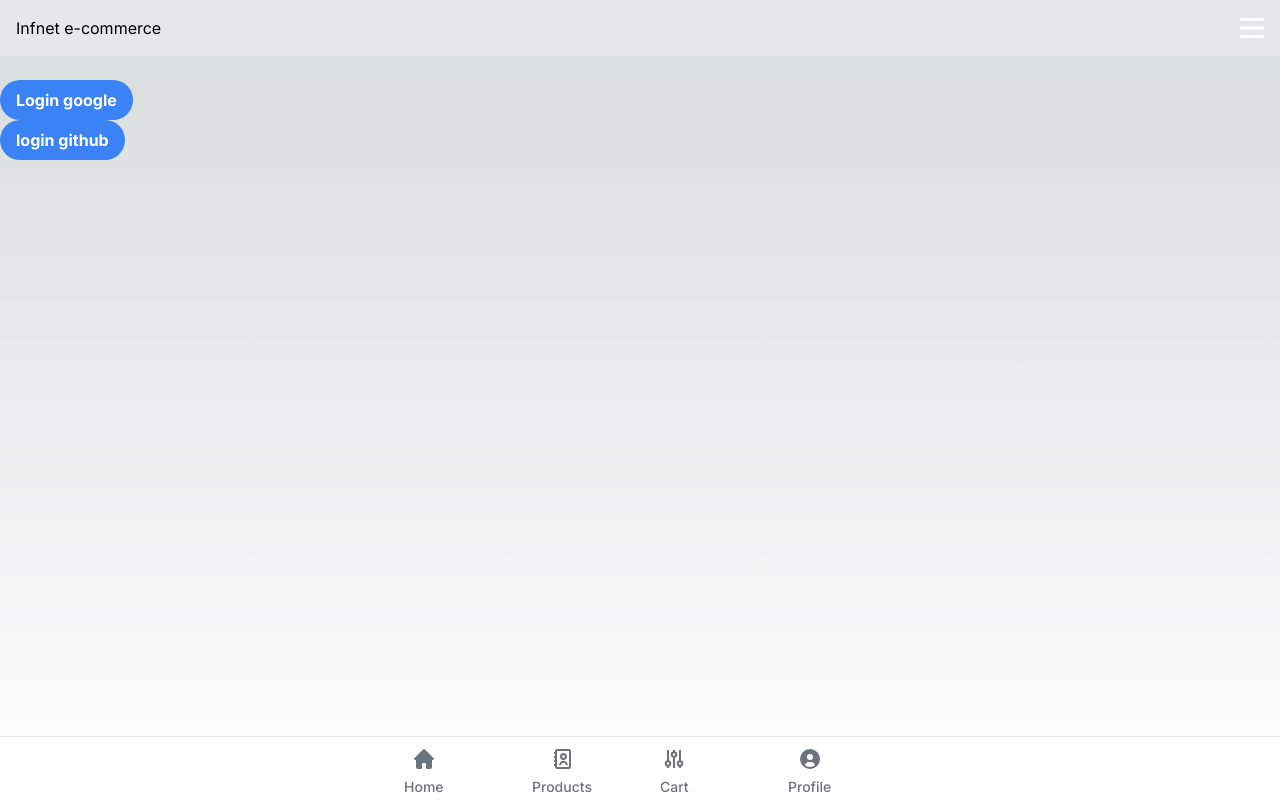
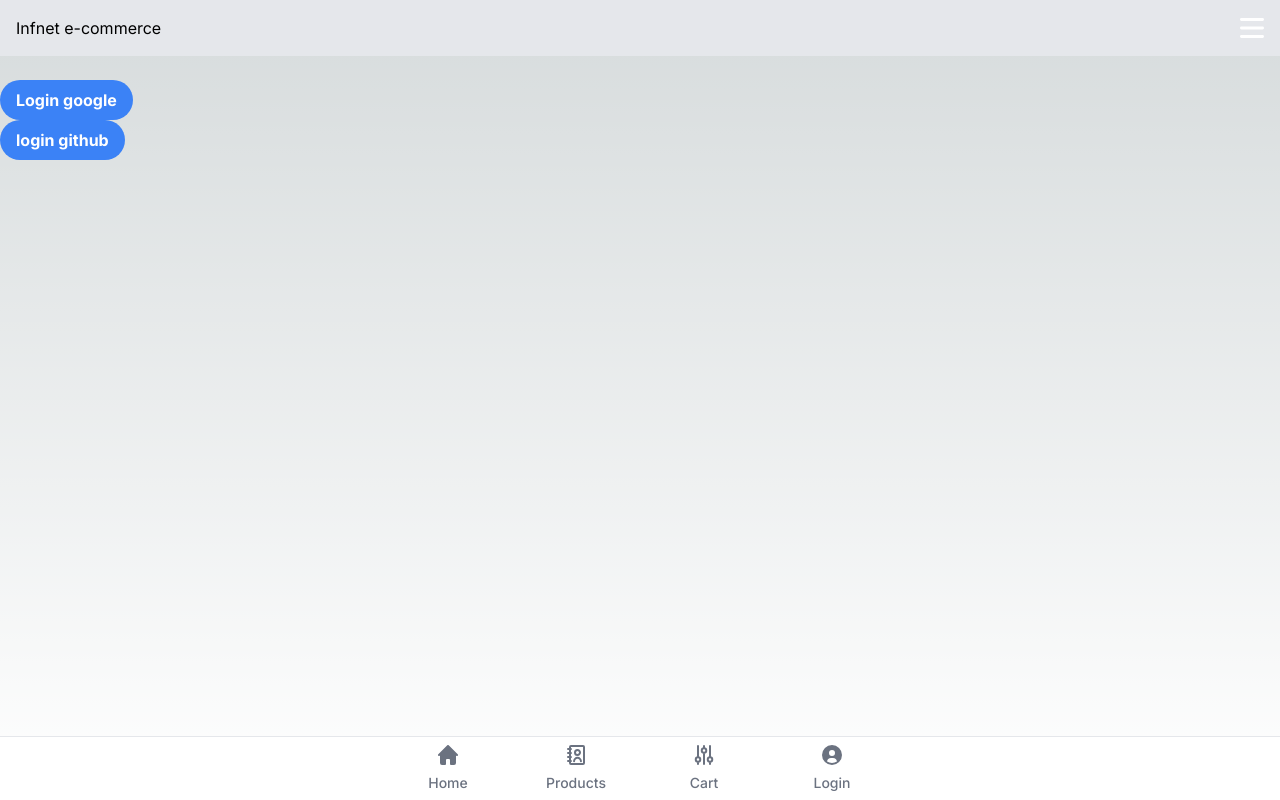
Before and after one commit to PauloVvalle/dev-next.js, a Next.js app: page / in a window 1280 px wide. Built offline with nearby package versions, Linux system fonts and the light colour scheme.

Commit message:
correção dos links

```diff
--- a/src/app/components/Bottom.js
+++ b/src/app/components/Bottom.js
@@ -12,46 +12,47 @@ function Bottom() {
 
 
     return (
-        <div className={`fixed bottom-0 left-0 z-50 w-full h-16
+        <div
+            className={`fixed bottom-0 left-0 z-50 w-full h-16
             ${theme === 'dark' ? 'bg-gray-800' : 'bg-white'}
-            border-t border-grey-200
-         `}>
-        <ul className="grid h-full max-w-lg grid-cols-4 mx-auto pt-3 font-medium">
-            <li>
-            <a href="../" className="inline-flex flex-col items-center justify-center px-5 hover:bg-gray-50 dark:hover:bg-gray-800 group">
+            border-t border-gray-200`}
+        >
+
+        <div className="grid h-full max-w-lg grid-cols-4 mx-auto font-medium">
+            <button type="button" className="inline-flex flex-col items-center justify-center px-5 hover:bg-gray-50 dark:hover:bg-gray-800 group">
+            <Link href={"/"}>
                 <svg className="w-5 h-5 mb-2 text-gray-500 dark:text-gray-400 group-hover:text-blue-600 dark:group-hover:text-blue-500" aria-hidden="true" xmlns="http://www.w3.org/2000/svg" fill="currentColor" viewBox="0 0 20 20">
                     <path d="m19.707 9.293-2-2-7-7a1 1 0 0 0-1.414 0l-7 7-2 2a1 1 0 0 0 1.414 1.414L2 10.414V18a2 2 0 0 0 2 2h3a1 1 0 0 0 1-1v-4a1 1 0 0 1 1-1h2a1 1 0 0 1 1 1v4a1 1 0 0 0 1 1h3a2 2 0 0 0 2-2v-7.586l.293.293a1 1 0 0 0 1.414-1.414Z"/>
                 </svg>
+                </Link>
                 <span className="text-sm text-gray-500 dark:text-gray-400 group-hover:text-blue-600 dark:group-hover:text-blue-500">Home</span>
-            </a>
-            </li>
-            <li>
-            <a href="/products" className="inline-flex flex-col items-center justify-center px-5 hover:bg-gray-50 dark:hover:bg-gray-800 group">
+            </button>
+            <button type="button" className="inline-flex flex-col items-center justify-center px-5 hover:bg-gray-50 dark:hover:bg-gray-800 group">
+            <Link href={"/products"}>
+                <svg className="w-5 h-5 mb-2 text-gray-500 dark:text-gray-400 group-hover:text-blue-600 dark:group-hover:text-blue-500" aria-hidden="true" xmlns="http://www.w3.org/2000/svg" fill="none" viewBox="0 0 18 20">
+                    <path stroke="currentColor" strokeLinecap="round" strokeLinejoin="round" strokeWidth="2" d="M4 4H1m3 4H1m3 4H1m3 4H1m6.071.286a3.429 3.429 0 1 1 6.858 0M4 1h12a1 1 0 0 1 1 1v16a1 1 0 0 1-1 1H4a1 1 0 0 1-1-1V2a1 1 0 0 1 1-1Zm9 6.5a2.5 2.5 0 1 1-5 0 2.5 2.5 0 0 1 5 0Z"/>
+                </svg>
+                </Link>
+                <span className="text-sm text-gray-500 dark:text-gray-400 group-hover:text-blue-600 dark:group-hover:text-blue-500">Products</span>
+            </button>
+            <button type="button" className="inline-flex flex-col items-center justify-center px-5 hover:bg-gray-50 dark:hover:bg-gray-800 group">
+            <Link href={"/cart"}>
+                <svg className="w-5 h-5 mb-2 text-gray-500 dark:text-gray-400 group-hover:text-blue-600 dark:group-hover:text-blue-500" aria-hidden="true" xmlns="http://www.w3.org/2000/svg" fill="none" viewBox="0 0 20 20">
+                    <path stroke="currentColor" strokeLinecap="round" strokeLinejoin="round" strokeWidth="2" d="M4 12.25V1m0 11.25a2.25 2.25 0 0 0 0 4.5m0-4.5a2.25 2.25 0 0 1 0 4.5M4 19v-2.25m6-13.5V1m0 2.25a2.25 2.25 0 0 0 0 4.5m0-4.5a2.25 2.25 0 0 1 0 4.5M10 19V7.75m6 4.5V1m0 11.25a2.25 2.25 0 1 0 0 4.5 2.25 2.25 0 0 0 0-4.5ZM16 19v-2"/>
+                </svg>
+                </Link>
+                <span className="text-sm text-gray-500 dark:text-gray-400 group-hover:text-blue-600 dark:group-hover:text-blue-500">Cart</span>
 
-
-                <svg class="w-5 h-5 mb-2 text-gray-500 dark:text-gray-400 group-hover:text-blue-600 dark:group-hover:text-blue-500" aria-hidden="true" xmlns="http://www.w3.org/2000/svg" fill="none" viewBox="0 0 18 20">
-                    <path stroke="currentColor" strokeLineCap="round" strokeLineJoin="round" strokeWidth="2" d="M4 4H1m3 4H1m3 4H1m3 4H1m6.071.286a3.429 3.429 0 1 1 6.858 0M4 1h12a1 1 0 0 1 1 1v16a1 1 0 0 1-1 1H4a1 1 0 0 1-1-1V2a1 1 0 0 1 1-1Zm9 6.5a2.5 2.5 0 1 1-5 0 2.5 2.5 0 0 1 5 0Z"/>
-                </svg>
-                <span className="text-sm text-gray-500 dark:text-gray-400 group-hover:text-blue-600 dark:group-hover:text-blue-500">Products</span>
-            </a>
-            </li>
-            <li>
-            <a href="/cart" className="inline-flex flex-col items-center justify-center px-5 hover:bg-gray-50 dark:hover:bg-gray-800 group">
-                <svg className="w-5 h-5 mb-2 text-gray-500 dark:text-gray-400 group-hover:text-blue-600 dark:group-hover:text-blue-500" aria-hidden="true" xmlns="http://www.w3.org/2000/svg" fill="none" viewBox="0 0 20 20">
-                    <path stroke="currentColor" strokeLineCap="round" strokeLinejoin="round" strokeWidth="2" d="M4 12.25V1m0 11.25a2.25 2.25 0 0 0 0 4.5m0-4.5a2.25 2.25 0 0 1 0 4.5M4 19v-2.25m6-13.5V1m0 2.25a2.25 2.25 0 0 0 0 4.5m0-4.5a2.25 2.25 0 0 1 0 4.5M10 19V7.75m6 4.5V1m0 11.25a2.25 2.25 0 1 0 0 4.5 2.25 2.25 0 0 0 0-4.5ZM16 19v-2"/>
-                </svg>
-                <span className="text-sm text-gray-500 dark:text-gray-400 group-hover:text-blue-600 dark:group-hover:text-blue-500">Cart</span>
-            </a>
-            </li>
-            <li>
-            <a href="" className="inline-flex flex-col items-center justify-center px-5 hover:bg-gray-50 dark:hover:bg-gray-800 group">
+            </button>
+            <button type="button" className="inline-flex flex-col items-center justify-center px-5 hover:bg-gray-50 dark:hover:bg-gray-800 group">
+            <Link href={"/login"}>
                 <svg className="w-5 h-5 mb-2 text-gray-500 dark:text-gray-400 group-hover:text-blue-600 dark:group-hover:text-blue-500" aria-hidden="true" xmlns="http://www.w3.org/2000/svg" fill="currentColor" viewBox="0 0 20 20">
                     <path d="M10 0a10 10 0 1 0 10 10A10.011 10.011 0 0 0 10 0Zm0 5a3 3 0 1 1 0 6 3 3 0 0 1 0-6Zm0 13a8.949 8.949 0 0 1-4.951-1.488A3.987 3.987 0 0 1 9 13h2a3.987 3.987 0 0 1 3.951 3.512A8.949 8.949 0 0 1 10 18Z"/>
                 </svg>
-                <span className="text-sm text-gray-500 dark:text-gray-400 group-hover:text-blue-600 dark:group-hover:text-blue-500">Profile</span>
-            </a>
-            </li>
-        </ul>
+                </Link>
+                <span className="text-sm text-gray-500 dark:text-gray-400 group-hover:text-blue-600 dark:group-hover:text-blue-500">Login</span>
+            </button>
+        </div>
         </div>
     )
 }
--- a/src/app/components/Drawer.js
+++ b/src/app/components/Drawer.js
@@ -1,4 +1,6 @@
 
+
+import Link from "next/link";
 import React, { useContext } from "react";
 import { ThemeContext } from "../contexts/ThemeContext";
 
@@ -12,13 +14,9 @@ const Drawer = ({ isOpen, onClose }) => {
 
     return(
         <div
-        className={`fixed top-0 left-0 h-full w-64
-        ${theme === 'dark' ? 'bg-gray-800 text-white' : 'bg-white text-black' } p-4
-
-        `}
+            className={`fixed top-0 left-0 h-full w-64 ${theme === 'dark' ? 'bg-gray-800' : 'bg-white text-black'} p-4`}
             style={drawerStyle}
         >
-
             <label className="relative inline-flex items-center cursor-pointer">
             <input
                 type="checkbox"
@@ -29,15 +27,17 @@ const Drawer = ({ isOpen, onClose }) => {
             ></input>
 
             <div
-                className={`w-11 h-6 ${theme === 'dark' ? 'bg-gray-700 peer-checked:bg-blue-600 ':'bg-gray-200 peer-checked:white '} peer-focus:outline-none peer-focus:ring-4 peer-focus:ring-blue-300 dark:peer-focus:ring-blue-800 rounded-full peer dark:bg-gray-700 peer-checked:after:translate-x-full peer-checked:after:border-white after:content-[''] after:absolute after:top-[2px] after:left-[2px] after:bg-white after:border-gray-300 after:border after:rounded-full after:h-5 after:w-5 after:transition-all dark:border-gray-600`}>
-
+                className={`w-11 h-6 ${theme === 'dark' ?
+                'bg-gray-700 peer-checked:bg-blue-600 ':
+                'bg-gray-200 peer-checked:white '} peer-focus:outline-none peer-focus:ring-4 peer-focus:ring-blue-300 dark:peer-focus:ring-blue-800 rounded-full peer dark:bg-gray-700 peer-checked:after:translate-x-full peer-checked:after:border-white after:content-[''] after:absolute after:top-[2px] after:left-[2px] after:bg-white after:border-gray-300 after:border after:rounded-full after:h-5 after:w-5 after:transition-all dark:border-gray-600`}>
             </div>
 
             <span
-                className="ml-3 text-sm font-medium">
-                    {theme === 'dark' ? 'Tema escuro' : 'Tema claro'}
+                className="ml-3 text-sm font-medium"
+            >
+                {theme === 'dark' ? 'Tema Escuro' : 'Tema claro'}
+            </span>
 
-             </span>
             </label>
 
             <h5 id="drawer-navigation-label" className="text-base font-semibold text-gray-500 uppercase dark:text-gray-400">Menu</h5>
@@ -48,42 +48,47 @@ const Drawer = ({ isOpen, onClose }) => {
                 <span className="sr-only">Close menu</span>
             </button>
             <div className="py-4 overflow-y-auto">
-            <ul className={`space-y-2 font-medium
-                  ${theme === 'dark' ? 'text-white' : 'text-black'}
-            `}>
+                <ul className="space-y-2 font-medium">
+
                     <li>
-                    <a href="../" className="flex items-center p-2 text-gray-900 rounded-lg dark:text-white hover:bg-gray-100 dark:hover:bg-gray-700 group">
-                    <svg className="flex-shrink-0 w-5 h-5 text-gray-500 transition duration-75 dark:text-gray-400 group-hover:text-gray-900 dark:group-hover:text-white" aria-hidden="true" xmlns="http://www.w3.org/2000/svg" fill="currentColor" viewBox="0 0 20 18">
-                        <path d="M14 2a3.963 3.963 0 0 0-1.4.267 6.439 6.439 0 0 1-1.331 6.638A4 4 0 1 0 14 2Zm1 9h-1.264A6.957 6.957 0 0 1 15 15v2a2.97 2.97 0 0 1-.184 1H19a1 1 0 0 0 1-1v-1a5.006 5.006 0 0 0-5-5ZM6.5 9a4.5 4.5 0 1 0 0-9 4.5 4.5 0 0 0 0 9ZM8 10H5a5.006 5.006 0 0 0-5 5v2a1 1 0 0 0 1 1h11a1 1 0 0 0 1-1v-2a5.006 5.006 0 0 0-5-5Z"/>
+                        <Link href={"/"}>
+                            <div className="flex items-center p-2 text-gray-900 rounded-lg dark:text-white hover:bg-gray-100 dark:hover:bg-gray-700 group">
+                            <svg className="flex-shrink-0 w-5 h-5 text-gray-500 transition duration-75 dark:text-gray-400 group-hover:text-gray-900 dark:group-hover:text-white" aria-hidden="true" xmlns="http://www.w3.org/2000/svg" fill="currentColor" viewBox="0 0 20 20">
+                                <path d="m19.707 9.293-2-2-7-7a1 1 0 0 0-1.414 0l-7 7-2 2a1 1 0 0 0 1.414 1.414L2 10.414V18a2 2 0 0 0 2 2h3a1 1 0 0 0 1-1v-4a1 1 0 0 1 1-1h2a1 1 0 0 1 1 1v4a1 1 0 0 0 1 1h3a2 2 0 0 0 2-2v-7.586l.293.293a1 1 0 0 0 1.414-1.414Z"/>
                             </svg>
                             <span className="flex-1 ml-3 whitespace-nowrap">Home</span>
-                    </a>
+                            </div>
+                        </Link>
                     </li>
                     <li>
-                    <a href="/products" className="flex items-center p-2 text-gray-900 rounded-lg dark:text-white hover:bg-gray-100 dark:hover:bg-gray-700 group">
+                        <Link href={"/products"}>
+                            <div className="flex items-center p-2 text-gray-900 rounded-lg dark:text-white hover:bg-gray-100 dark:hover:bg-gray-700 group">
                             <svg className="flex-shrink-0 w-5 h-5 text-gray-500 transition duration-75 dark:text-gray-400 group-hover:text-gray-900 dark:group-hover:text-white" aria-hidden="true" xmlns="http://www.w3.org/2000/svg" fill="currentColor" viewBox="0 0 18 20">
                                 <path d="M17 5.923A1 1 0 0 0 16 5h-3V4a4 4 0 1 0-8 0v1H2a1 1 0 0 0-1 .923L.086 17.846A2 2 0 0 0 2.08 20h13.84a2 2 0 0 0 1.994-2.153L17 5.923ZM7 9a1 1 0 0 1-2 0V7h2v2Zm0-5a2 2 0 1 1 4 0v1H7V4Zm6 5a1 1 0 1 1-2 0V7h2v2Z"/>
                             </svg>
-                    <span className="flex-1 ml-3 whitespace-nowrap">Products</span>
-                    </a>
+                            <span className="flex-1 ml-3 whitespace-nowrap">Produtos</span>
+                            </div>
+                        </Link>
                     </li>
                     <li>
-                    <a href="/cart" className="flex items-center p-2 text-gray-900 rounded-lg dark:text-white hover:bg-gray-100 dark:hover:bg-gray-700 group">
+                    <Link href={"/cart"}>
+                        <div className="flex items-center p-2 text-gray-900 rounded-lg dark:text-white hover:bg-gray-100 dark:hover:bg-gray-700 group">
+                        <svg className="flex-shrink-0 w-5 h-5 text-gray-500 transition duration-75 dark:text-gray-400 group-hover:text-gray-900 dark:group-hover:text-white" xmlns="http://www.w3.org/2000/svg" fill="none" viewBox="0 0 24 24" stroke-width="1.5" stroke="currentColor" class="file: mt-4 h-6 w-6">
+                            <path stroke-linecap="round" stroke-linejoin="round" d="M2.25 3h1.386c.51 0 .955.343 1.087.835l.383 1.437M7.5 14.25a3 3 0 00-3 3h15.75m-12.75-3h11.218c1.121-2.3 2.1-4.684 2.924-7.138a60.114 60.114 0 00-16.536-1.84M7.5 14.25L5.106 5.272M6 20.25a.75.75 0 11-1.5 0 .75.75 0 011.5 0zm12.75 0a.75.75 0 11-1.5 0 .75.75 0 011.5 0z" />
+                        </svg>
+                        <span className="flex-1 ml-3 whitespace-nowrap">Carrinho</span>
+                        </div>
+                        </Link>
+                    </li>
+                    <li>
+                    <Link href={"/login"}>
+                        <div className="flex items-center p-2 text-gray-900 rounded-lg dark:text-white hover:bg-gray-100 dark:hover:bg-gray-700 group">
                         <svg className="flex-shrink-0 w-5 h-5 text-gray-500 transition duration-75 dark:text-gray-400 group-hover:text-gray-900 dark:group-hover:text-white" aria-hidden="true" xmlns="http://www.w3.org/2000/svg" fill="none" viewBox="0 0 18 16">
                             <path stroke="currentColor" strokeLinecap="round" strokeLinejoin="round" strokeWidth="2" d="M1 8h11m0 0L8 4m4 4-4 4m4-11h3a2 2 0 0 1 2 2v10a2 2 0 0 1-2 2h-3"/>
                         </svg>
-                    <span className="flex-1 ml-3 whitespace-nowrap">Cart</span>
-                    </a>
-                </li>
-                <li>
-                    <a href="#" className="flex items-center p-2 text-gray-900 rounded-lg dark:text-white hover:bg-gray-100 dark:hover:bg-gray-700 group">
-                    <svg className="flex-shrink-0 w-5 h-5 text-gray-500 transition duration-75 dark:text-gray-400 group-hover:text-gray-900 dark:group-hover:text-white" aria-hidden="true" xmlns="http://www.w3.org/2000/svg" fill="currentColor" viewBox="0 0 20 20">
-                        <path d="M5 5V.13a2.96 2.96 0 0 0-1.293.749L.879 3.707A2.96 2.96 0 0 0 .13 5H5Z"/>
-                        <path d="M6.737 11.061a2.961 2.961 0 0 1 .81-1.515l6.117-6.116A4.839 4.839 0 0 1 16 2.141V2a1.97 1.97 0 0 0-1.933-2H7v5a2 2 0 0 1-2 2H0v11a1.969 1.969 0 0 0 1.933 2h12.134A1.97 1.97 0 0 0 16 18v-3.093l-1.546 1.546c-.413.413-.94.695-1.513.81l-3.4.679a2.947 2.947 0 0 1-1.85-.227 2.96 2.96 0 0 1-1.635-3.257l.681-3.397Z"/>
-                        <path d="M8.961 16a.93.93 0 0 0 .189-.019l3.4-.679a.961.961 0 0 0 .49-.263l6.118-6.117a2.884 2.884 0 0 0-4.079-4.078l-6.117 6.117a.96.96 0 0 0-.263.491l-.679 3.4A.961.961 0 0 0 8.961 16Zm7.477-9.8a.958.958 0 0 1 .68-.281.961.961 0 0 1 .682 1.644l-.315.315-1.36-1.36.313-.318Zm-5.911 5.911 4.236-4.236 1.359 1.359-4.236 4.237-1.7.339.341-1.699Z"/>
-                    </svg>
-                    <span className="flex-1 ml-3 whitespace-nowrap">Sign Up</span>
-                    </a>
+                        <span className="flex-1 ml-3 whitespace-nowrap">Login</span>
+                        </div>
+                    </Link>
                     </li>
                 </ul>
             </div>
```
Lines whose indentation alone changed are shown as unchanged.
